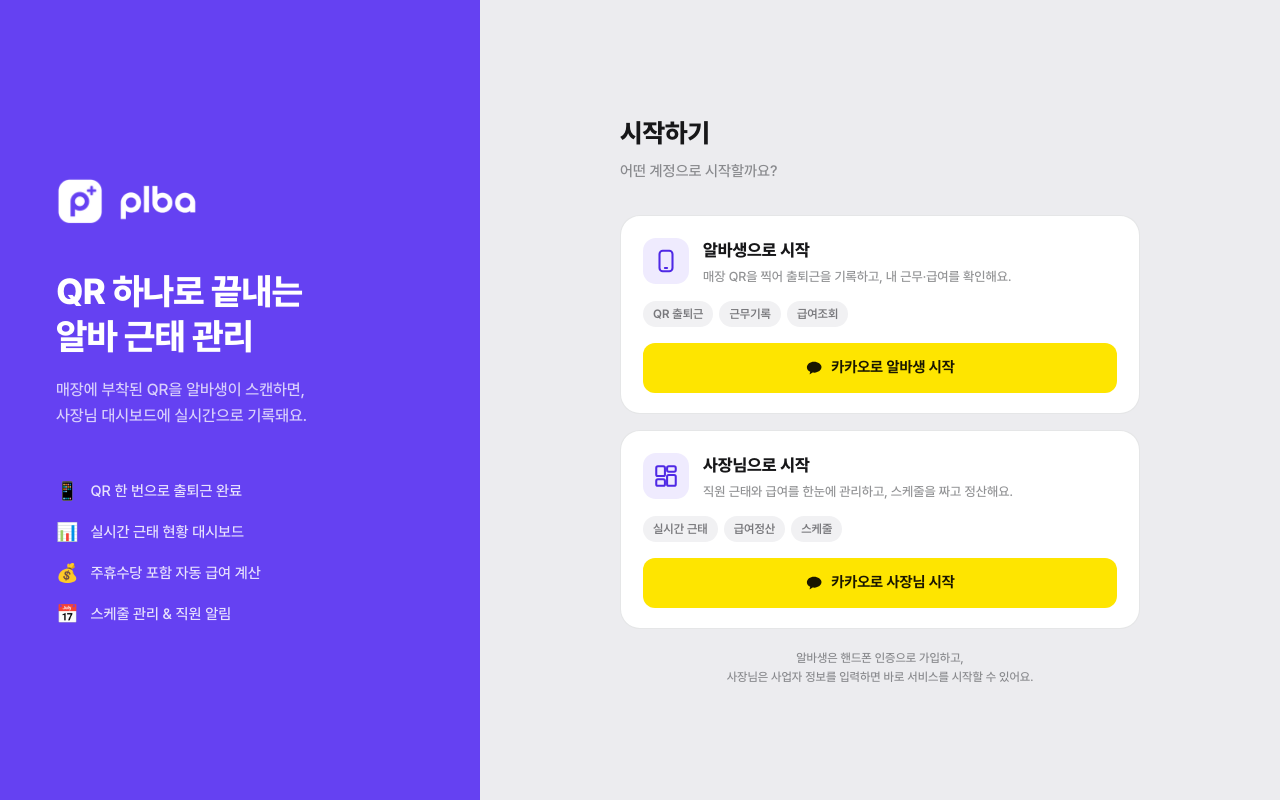
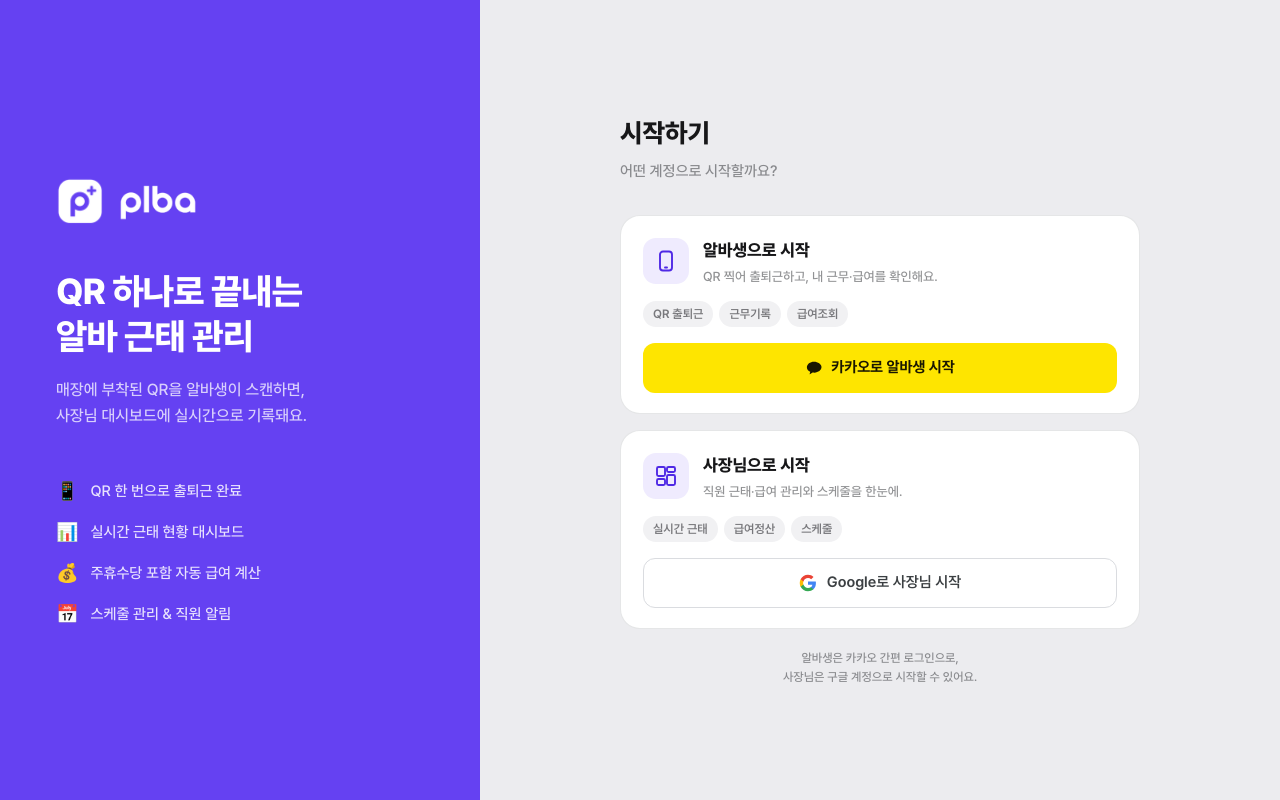
Before and after one commit to dbsdydgus25-gif/plba, a Next.js app: page /login in a window 1280 px wide. Built offline with nearby package versions, Linux system fonts and the light colour scheme; no server answers.

Commit message:
feat: separate Google(owner) vs Kakao(alba) OAuth, add checkout flow on signup

```diff
--- a/src/app/auth/callback/page.tsx
+++ b/src/app/auth/callback/page.tsx
@@ -9,27 +9,54 @@
 
   useEffect(() => {
     const { data: { subscription } } = supabase.auth.onAuthStateChange(async (event, session) => {
-      if (event === "SIGNED_IN" && session) {
+      if (event !== "SIGNED_IN" || !session) return;
+
       const role = localStorage.getItem("plba_role") ?? "alba";
-        const kakaoId = session.user.id;
+      const authId = session.user.id;
       const nickname =
         session.user.user_metadata?.name ??
         session.user.user_metadata?.full_name ??
-          "카카오 사용자";
+        session.user.user_metadata?.preferred_username ??
+        "사용자";
 
-        // id(owner용) 또는 kakao_id(alba용) 둘 다 검색
-        const [{ data: byId }, { data: byKakaoId }] = await Promise.all([
-          supabase.from("users").select("id, name, role").eq("id", kakaoId).maybeSingle(),
-          supabase.from("users").select("id, name, role").eq("kakao_id", kakaoId).maybeSingle(),
-        ]);
-        // role과 일치하는 레코드 우선 선택 (같은 카카오 계정이 owner+alba 둘 다 있을 수 있음)
-        const existing = (byId?.role === role ? byId : null) ?? (byKakaoId?.role === role ? byKakaoId : null) ?? byId ?? byKakaoId;
+      if (role === "owner") {
+        // 사장님: Google OAuth → Supabase auth user ID = users.id
+        const { data: existing } = await supabase
+          .from("users")
+          .select("id, name")
+          .eq("id", authId)
+          .maybeSingle();
 
-        if (existing && existing.role === role) {
+        if (existing) {
           localStorage.setItem("plba_uid", existing.id);
           localStorage.setItem("plba_name", existing.name);
-          // alba는 storeId/storeCode도 불러와서 저장
-          if (role === "alba") {
+          // store 정보 로드
+          const { data: store } = await supabase
+            .from("stores")
+            .select("id, name, code")
+            .eq("owner_id", existing.id)
+            .maybeSingle();
+          if (store) {
+            localStorage.setItem("plba_store_id", store.id);
+            localStorage.setItem("plba_store_name", store.name);
+            localStorage.setItem("plba_store_code", store.code);
+          }
+          router.replace("/owner");
+        } else {
+          // 신규 사장님 → 가입 플로우
+          router.replace(`/owner-signup?google_id=${encodeURIComponent(authId)}&google_name=${encodeURIComponent(nickname)}`);
+        }
+      } else {
+        // 알바생: 카카오 OAuth → kakao_id 컬럼으로 매칭
+        const { data: existing } = await supabase
+          .from("users")
+          .select("id, name")
+          .eq("kakao_id", authId)
+          .maybeSingle();
+
+        if (existing) {
+          localStorage.setItem("plba_uid", existing.id);
+          localStorage.setItem("plba_name", existing.name);
           const { data: member } = await supabase
             .from("store_members")
             .select("store_id, stores(name, code)")
@@ -43,14 +70,11 @@
             localStorage.setItem("plba_store_name", store?.name ?? "");
             localStorage.setItem("plba_store_code", store?.code ?? "");
           }
+          router.replace("/app/alba");
+        } else {
+          // 신규 알바생 → 가입 플로우
+          router.replace(`/join?kakao_id=${encodeURIComponent(authId)}&kakao_name=${encodeURIComponent(nickname)}`);
         }
-          const dest = role === "owner" ? "/owner" : "/app/alba";
-          router.replace(dest);
-          return;
-        }
-
-        const dest = role === "owner" ? "/owner-signup" : "/join";
-        router.replace(`${dest}?kakao_id=${encodeURIComponent(kakaoId)}&kakao_name=${encodeURIComponent(nickname)}`);
       }
     });
     return () => subscription.unsubscribe();
@@ -59,7 +83,7 @@
   return (
     <div style={{ display: "flex", alignItems: "center", justifyContent: "center", height: "100vh", flexDirection: "column", gap: 16 }}>
       <div style={{ width: 32, height: 32, border: "3px solid #6B4DF6", borderTopColor: "transparent", borderRadius: "50%", animation: "spin 0.8s linear infinite" }} />
-      <p style={{ fontSize: 15, color: "#555" }}>카카오 로그인 처리 중...</p>
+      <p style={{ fontSize: 15, color: "#555" }}>로그인 처리 중...</p>
       <style>{`@keyframes spin { to { transform: rotate(360deg); } }`}</style>
     </div>
   );
--- a/src/app/login/page.tsx
+++ b/src/app/login/page.tsx
@@ -1,25 +1,29 @@
 "use client";
-import { useRouter } from "next/navigation";
 import Image from "next/image";
 import { supabase } from "@/lib/supabase";
 
 export default function LoginPage() {
-  const router = useRouter();
-
-  function kakaoLogin(role: "alba" | "owner") {
-    localStorage.setItem("plba_role", role);
-    const redirectTo = `${window.location.origin}/auth/callback`;
+  function kakaoLogin() {
+    localStorage.setItem("plba_role", "alba");
     supabase.auth.signInWithOAuth({
       provider: "kakao",
-      options: { redirectTo },
+      options: { redirectTo: `${window.location.origin}/auth/callback` },
+    });
+  }
+
+  function googleLogin() {
+    localStorage.setItem("plba_role", "owner");
+    supabase.auth.signInWithOAuth({
+      provider: "google",
+      options: { redirectTo: `${window.location.origin}/auth/callback` },
     });
   }
 
   return (
-    <div className="min-h-screen" style={{ background: "var(--bg)" }}>
-      {/* Desktop layout */}
-      <div className="hidden md:flex min-h-screen">
-        {/* Left — brand panel */}
+    <div style={{ minHeight: "100vh", background: "var(--bg)" }}>
+      {/* Desktop */}
+      <div style={{ display: "flex", minHeight: "100vh" }} className="hidden md:flex">
+        {/* Left brand panel */}
         <div style={{ width: 480, flexShrink: 0, background: "var(--p)", display: "flex", flexDirection: "column", justifyContent: "center", padding: "64px 56px" }}>
           <div style={{ display: "flex", alignItems: "center", gap: 14, marginBottom: 40 }}>
             <Image src="/plba-symbol.png" width={48} height={48} alt="plba" style={{ objectFit: "contain", filter: "brightness(10)" }} />
@@ -47,48 +51,24 @@
           </div>
         </div>
 
-        {/* Right — login cards */}
-        <div style={{ flex: 1, display: "flex", flexDirection: "column", alignItems: "center", justifyContent: "center", padding: "48px 48px" }}>
+        {/* Right login */}
+        <div style={{ flex: 1, display: "flex", flexDirection: "column", alignItems: "center", justifyContent: "center", padding: "48px" }}>
           <div style={{ width: "100%", maxWidth: 520 }}>
             <h2 style={{ fontWeight: 800, fontSize: 26, color: "var(--text)", marginBottom: 8 }}>시작하기</h2>
             <p style={{ fontWeight: 500, fontSize: 15, color: "var(--text-sub)", marginBottom: 32 }}>어떤 계정으로 시작할까요?</p>
             <div style={{ display: "flex", flexDirection: "column", gap: 16 }}>
-              <LoginCard
-                icon={
-                  <svg width="26" height="26" viewBox="0 0 24 24" fill="none" stroke="currentColor" strokeWidth="1.9" strokeLinecap="round" strokeLinejoin="round">
-                    <rect x="6" y="2.5" width="12" height="19" rx="3" /><path d="M11 18.5h2" />
-                  </svg>
-                }
-                title="알바생으로 시작"
-                desc="매장 QR을 찍어 출퇴근을 기록하고, 내 근무·급여를 확인해요."
-                tags={["QR 출퇴근", "근무기록", "급여조회"]}
-                kakaoLabel="카카오로 알바생 시작"
-                onKakao={() => kakaoLogin("alba")}
-              />
-              <LoginCard
-                icon={
-                  <svg width="26" height="26" viewBox="0 0 24 24" fill="none" stroke="currentColor" strokeWidth="1.9" strokeLinecap="round" strokeLinejoin="round">
-                    <rect x="3" y="3" width="8" height="9" rx="1.5" /><rect x="13" y="3" width="8" height="5" rx="1.5" />
-                    <rect x="13" y="11" width="8" height="10" rx="1.5" /><rect x="3" y="15" width="8" height="6" rx="1.5" />
-                  </svg>
-                }
-                title="사장님으로 시작"
-                desc="직원 근태와 급여를 한눈에 관리하고, 스케줄을 짜고 정산해요."
-                tags={["실시간 근태", "급여정산", "스케줄"]}
-                kakaoLabel="카카오로 사장님 시작"
-                onKakao={() => kakaoLogin("owner")}
-              />
+              <AlbaCard onLogin={kakaoLogin} />
+              <OwnerCard onLogin={googleLogin} />
             </div>
             <p style={{ marginTop: 20, fontWeight: 500, fontSize: 12, color: "var(--text-sub)", textAlign: "center", lineHeight: 1.6 }}>
-              알바생은 핸드폰 인증으로 가입하고,<br />사장님은 사업자 정보를 입력하면 바로 서비스를 시작할 수 있어요.
+              알바생은 카카오 간편 로그인으로,<br />사장님은 구글 계정으로 시작할 수 있어요.
             </p>
           </div>
         </div>
       </div>
 
-      {/* Mobile layout */}
+      {/* Mobile */}
       <div className="flex md:hidden flex-col min-h-screen" style={{ background: "#fff" }}>
-        {/* Top brand */}
         <div style={{ padding: "52px 28px 32px", textAlign: "center" }}>
           <div style={{ display: "inline-flex", alignItems: "center", gap: 10, marginBottom: 24 }}>
             <Image src="/plba-symbol.png" width={40} height={40} alt="plba" style={{ objectFit: "contain" }} />
@@ -101,76 +81,68 @@
             어떤 계정으로 시작할까요?
           </p>
         </div>
-
-        {/* Cards */}
         <div style={{ padding: "0 20px", display: "flex", flexDirection: "column", gap: 14 }}>
-          <LoginCard
-            icon={
-              <svg width="24" height="24" viewBox="0 0 24 24" fill="none" stroke="currentColor" strokeWidth="1.9" strokeLinecap="round" strokeLinejoin="round">
-                <rect x="6" y="2.5" width="12" height="19" rx="3" /><path d="M11 18.5h2" />
-              </svg>
-            }
-            title="알바생으로 시작"
-            desc="QR 찍어 출퇴근하고, 내 근무·급여를 확인해요."
-            tags={["QR 출퇴근", "근무기록", "급여조회"]}
-            kakaoLabel="카카오로 알바생 시작"
-            onKakao={() => kakaoLogin("alba")}
-          />
-          <LoginCard
-            icon={
-              <svg width="24" height="24" viewBox="0 0 24 24" fill="none" stroke="currentColor" strokeWidth="1.9" strokeLinecap="round" strokeLinejoin="round">
-                <rect x="3" y="3" width="8" height="9" rx="1.5" /><rect x="13" y="3" width="8" height="5" rx="1.5" />
-                <rect x="13" y="11" width="8" height="10" rx="1.5" /><rect x="3" y="15" width="8" height="6" rx="1.5" />
-              </svg>
-            }
-            title="사장님으로 시작"
-            desc="직원 근태·급여 관리와 스케줄을 한눈에."
-            tags={["실시간 근태", "급여정산", "스케줄"]}
-            kakaoLabel="카카오로 사장님 시작"
-            onKakao={() => kakaoLogin("owner")}
-          />
+          <AlbaCard onLogin={kakaoLogin} />
+          <OwnerCard onLogin={googleLogin} />
         </div>
-
         <p style={{ margin: "20px 24px 40px", fontWeight: 500, fontSize: 12, color: "var(--text-sub)", textAlign: "center", lineHeight: 1.6 }}>
-          알바생은 핸드폰 인증으로,<br />사장님은 사업자 정보로 바로 시작할 수 있어요.
+          알바생은 카카오로, 사장님은 구글 계정으로<br />바로 시작할 수 있어요.
         </p>
       </div>
     </div>
   );
 }
 
-function LoginCard({
-  icon, title, desc, tags, kakaoLabel, onKakao,
-}: {
-  icon: React.ReactNode;
-  title: string;
-  desc: string;
-  tags: string[];
-  kakaoLabel: string;
-  onKakao: () => void;
-}) {
+function AlbaCard({ onLogin }: { onLogin: () => void }) {
   return (
-    <button
-      onClick={onKakao}
-      style={{ width: "100%", textAlign: "left", background: "#fff", border: "1.5px solid rgba(112,115,124,0.18)", borderRadius: 20, padding: "22px 22px 20px", cursor: "pointer" }}
-    >
+    <button onClick={onLogin} style={{ width: "100%", textAlign: "left", background: "#fff", border: "1.5px solid rgba(112,115,124,0.18)", borderRadius: 20, padding: "22px 22px 20px", cursor: "pointer" }}>
       <div style={{ display: "flex", alignItems: "flex-start", gap: 14, marginBottom: 14 }}>
         <div style={{ width: 46, height: 46, borderRadius: 13, background: "var(--p-soft)", color: "var(--p-tint)", display: "flex", alignItems: "center", justifyContent: "center", flexShrink: 0 }}>
-          {icon}
+          <svg width="24" height="24" viewBox="0 0 24 24" fill="none" stroke="currentColor" strokeWidth="1.9" strokeLinecap="round" strokeLinejoin="round">
+            <rect x="6" y="2.5" width="12" height="19" rx="3" /><path d="M11 18.5h2" />
+          </svg>
         </div>
         <div>
-          <div style={{ fontWeight: 800, fontSize: 17, color: "var(--text)" }}>{title}</div>
-          <div style={{ fontWeight: 500, fontSize: 13, color: "var(--text-sub)", marginTop: 4, lineHeight: 1.5 }}>{desc}</div>
+          <div style={{ fontWeight: 800, fontSize: 17, color: "var(--text)" }}>알바생으로 시작</div>
+          <div style={{ fontWeight: 500, fontSize: 13, color: "var(--text-sub)", marginTop: 4, lineHeight: 1.5 }}>QR 찍어 출퇴근하고, 내 근무·급여를 확인해요.</div>
         </div>
       </div>
       <div style={{ display: "flex", flexWrap: "wrap", gap: 6, marginBottom: 16 }}>
-        {tags.map(tag => (
+        {["QR 출퇴근", "근무기록", "급여조회"].map(tag => (
           <span key={tag} style={{ padding: "4px 10px", background: "#f1f1f3", borderRadius: 9999, fontWeight: 600, fontSize: 12, color: "rgba(55,56,60,0.65)" }}>{tag}</span>
         ))}
       </div>
-      <div style={{ width: "100%", height: 50, borderRadius: 12, background: "var(--kakao)", color: "var(--kakao-text)", display: "flex", alignItems: "center", justifyContent: "center", gap: 8, fontWeight: 700, fontSize: 15 }}>
+      <div style={{ width: "100%", height: 50, borderRadius: 12, background: "#FEE500", color: "#191600", display: "flex", alignItems: "center", justifyContent: "center", gap: 8, fontWeight: 700, fontSize: 15 }}>
         <KakaoIcon />
-        {kakaoLabel}
+        카카오로 알바생 시작
+      </div>
+    </button>
+  );
+}
+
+function OwnerCard({ onLogin }: { onLogin: () => void }) {
+  return (
+    <button onClick={onLogin} style={{ width: "100%", textAlign: "left", background: "#fff", border: "1.5px solid rgba(112,115,124,0.18)", borderRadius: 20, padding: "22px 22px 20px", cursor: "pointer" }}>
+      <div style={{ display: "flex", alignItems: "flex-start", gap: 14, marginBottom: 14 }}>
+        <div style={{ width: 46, height: 46, borderRadius: 13, background: "var(--p-soft)", color: "var(--p-tint)", display: "flex", alignItems: "center", justifyContent: "center", flexShrink: 0 }}>
+          <svg width="24" height="24" viewBox="0 0 24 24" fill="none" stroke="currentColor" strokeWidth="1.9" strokeLinecap="round" strokeLinejoin="round">
+            <rect x="3" y="3" width="8" height="9" rx="1.5" /><rect x="13" y="3" width="8" height="5" rx="1.5" />
+            <rect x="13" y="11" width="8" height="10" rx="1.5" /><rect x="3" y="15" width="8" height="6" rx="1.5" />
+          </svg>
+        </div>
+        <div>
+          <div style={{ fontWeight: 800, fontSize: 17, color: "var(--text)" }}>사장님으로 시작</div>
+          <div style={{ fontWeight: 500, fontSize: 13, color: "var(--text-sub)", marginTop: 4, lineHeight: 1.5 }}>직원 근태·급여 관리와 스케줄을 한눈에.</div>
+        </div>
+      </div>
+      <div style={{ display: "flex", flexWrap: "wrap", gap: 6, marginBottom: 16 }}>
+        {["실시간 근태", "급여정산", "스케줄"].map(tag => (
+          <span key={tag} style={{ padding: "4px 10px", background: "#f1f1f3", borderRadius: 9999, fontWeight: 600, fontSize: 12, color: "rgba(55,56,60,0.65)" }}>{tag}</span>
+        ))}
+      </div>
+      <div style={{ width: "100%", height: 50, borderRadius: 12, background: "#fff", border: "1.5px solid #dadce0", color: "#3c4043", display: "flex", alignItems: "center", justifyContent: "center", gap: 10, fontWeight: 600, fontSize: 15 }}>
+        <GoogleIcon />
+        Google로 사장님 시작
       </div>
     </button>
   );
@@ -183,3 +155,14 @@
     </svg>
   );
 }
+
+function GoogleIcon() {
+  return (
+    <svg width="18" height="18" viewBox="0 0 24 24">
+      <path d="M22.56 12.25c0-.78-.07-1.53-.2-2.25H12v4.26h5.92c-.26 1.37-1.04 2.53-2.21 3.31v2.77h3.57c2.08-1.92 3.28-4.74 3.28-8.09z" fill="#4285F4"/>
+      <path d="M12 23c2.97 0 5.46-.98 7.28-2.66l-3.57-2.77c-.98.66-2.23 1.06-3.71 1.06-2.86 0-5.29-1.93-6.16-4.53H2.18v2.84C3.99 20.53 7.7 23 12 23z" fill="#34A853"/>
+      <path d="M5.84 14.09c-.22-.66-.35-1.36-.35-2.09s.13-1.43.35-2.09V7.07H2.18C1.43 8.55 1 10.22 1 12s.43 3.45 1.18 4.93l2.85-2.22.81-.62z" fill="#FBBC05"/>
+      <path d="M12 5.38c1.62 0 3.06.56 4.21 1.64l3.15-3.15C17.45 2.09 14.97 1 12 1 7.7 1 3.99 3.47 2.18 7.07l3.66 2.84c.87-2.6 3.3-4.53 6.16-4.53z" fill="#EA4335"/>
+    </svg>
+  );
+}
--- a/src/app/owner-signup/page.tsx
+++ b/src/app/owner-signup/page.tsx
@@ -9,8 +9,8 @@
 function OwnerSignupInner() {
   const router = useRouter();
   const searchParams = useSearchParams();
-  const kakaoId = searchParams.get("kakao_id") ?? "";
-  const kakaoName = searchParams.get("kakao_name") ? decodeURIComponent(searchParams.get("kakao_name")!) : "";
+  const googleId = searchParams.get("google_id") ?? "";
+  const googleName = searchParams.get("google_name") ? decodeURIComponent(searchParams.get("google_name")!) : "";
 
   const [step, setStep] = useState<Step>("bizreg");
   const [businessType, setBusinessType] = useState("");
@@ -30,7 +30,7 @@
   const [smsLoading, setSmsLoading] = useState(false);
   const [saveError, setSaveError] = useState("");
 
-  useEffect(() => { if (kakaoName) setOwnerName(kakaoName); }, [kakaoName]);
+  useEffect(() => { if (googleName) setOwnerName(googleName); }, [googleName]);
 
   const otpDigits = otp.padEnd(6, "").split("");
 
@@ -102,26 +102,44 @@
       const data = await res.json();
       if (!data.ok) throw new Error("인증번호가 올바르지 않아요.");
 
-      // DB 저장: users
+      // DB 저장: users (Google auth user ID = users.id)
       const insertData: Record<string, unknown> = { phone: phone.replace(/\D/g, ""), name: ownerName, role: "owner" };
-      if (kakaoId) insertData.id = kakaoId;
+      if (googleId) insertData.id = googleId;
       const { data: user, error: userErr } = await supabase
         .from("users")
-        .upsert(insertData, { onConflict: "phone" })
+        .upsert(insertData, { onConflict: "id" })
         .select("id")
         .single();
       if (userErr) throw new Error("계정 저장 실패: " + userErr.message);
 
-      // DB 저장: stores
+      // DB 저장: stores (14일 무료체험 상태)
       const code = Math.floor(100000 + Math.random() * 900000).toString();
-      const { error: storeErr } = await supabase
+      const trialEndsAt = new Date(Date.now() + 14 * 24 * 60 * 60 * 1000).toISOString();
+      const { data: store, error: storeErr } = await supabase
         .from("stores")
-        .insert({ name: storeName || ownerName + "의 가게", address, code, owner_id: user.id, business_type: businessType, employee_count: employeeCount });
+        .insert({ name: storeName || ownerName + "의 가게", address, code, owner_id: user.id, business_type: businessType, employee_count: employeeCount, subscription_status: "trial", trial_ends_at: trialEndsAt })
+        .select("id, name, code")
+        .single();
       if (storeErr) throw new Error("가게 저장 실패: " + storeErr.message);
 
       localStorage.setItem("plba_uid", user.id);
       localStorage.setItem("plba_name", ownerName);
-      router.push(`/owner?uid=${user.id}&name=${encodeURIComponent(ownerName)}`);
+      localStorage.setItem("plba_store_id", store.id);
+      localStorage.setItem("plba_store_name", store.name);
+      localStorage.setItem("plba_store_code", store.code);
+
+      // Creem 결제 등록 체크아웃으로 이동
+      const checkoutRes = await fetch("/api/creem/checkout", {
+        method: "POST",
+        headers: { "Content-Type": "application/json" },
+        body: JSON.stringify({ storeId: store.id, storeName: store.name, successUrl: `${window.location.origin}/owner?payment=success` }),
+      });
+      const checkoutData = await checkoutRes.json();
+      if (checkoutData.checkoutUrl) {
+        window.location.href = checkoutData.checkoutUrl;
+      } else {
+        router.push("/owner");
+      }
     } catch (e) {
       const msg = (e as Error).message;
       if (msg.includes("인증번호")) setSmsError(msg);
```
Lines whose indentation alone changed are shown as unchanged.
